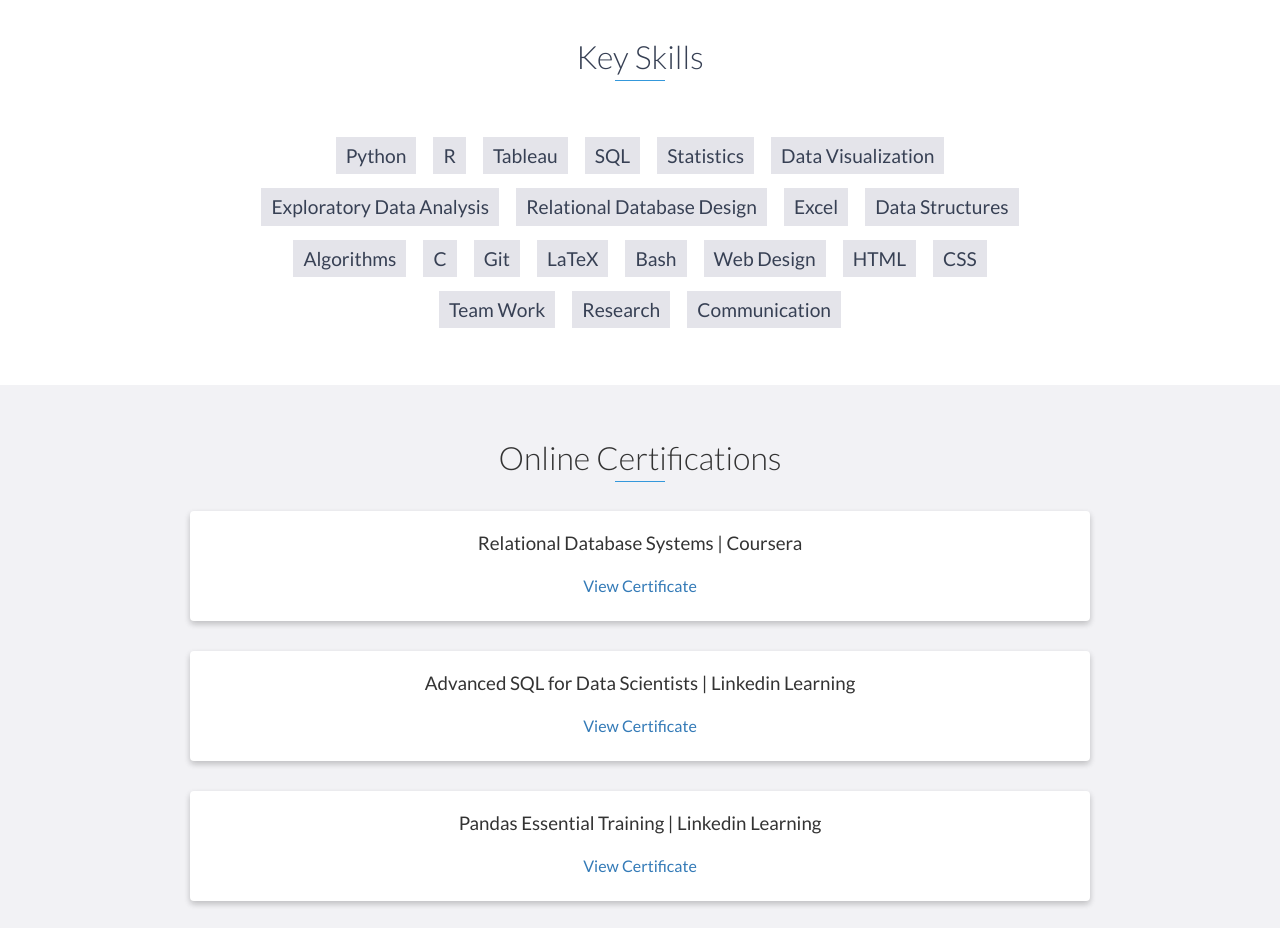
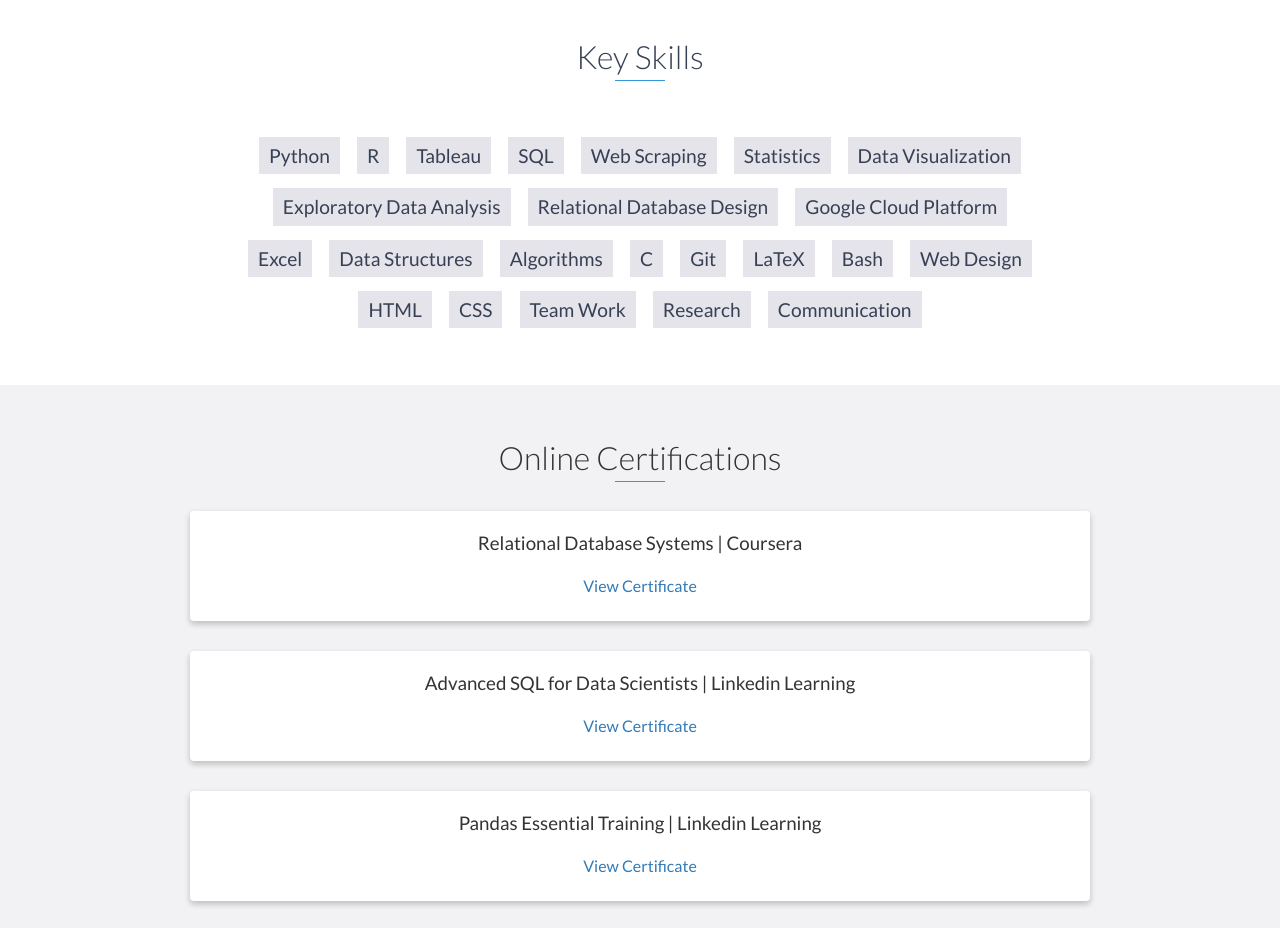
Before and after one commit to Dpoudel18/dipeshpoudel, a plain HTML site: page index.html in a window 1280 px wide. Shown: the part 7800-8728 px from the top of the page. Drawn offline with nearby package versions, Linux system fonts and the light colour scheme.

Commit message:
skills update

```diff
--- a/index.html
+++ b/index.html
@@ -440,13 +440,15 @@
             <li>R</li>
             <li>Tableau</li>
             <li>SQL</li>
+			   <li>Web Scraping</li>
             <li>Statistics</li>
             <li>Data Visualization</li>
             <li>Exploratory Data Analysis</li>
             <li> Relational Database Design </li>
+			   <li>Google Cloud Platform</li>
             <li>Excel</li>
 	    <li>Data Structures</li>
-	    <li>Algorithms</li>
+			   <li>Algorithms</li>
             <li>C</li>
             <li>Git</li>
             <li>LaTeX</li>
```
